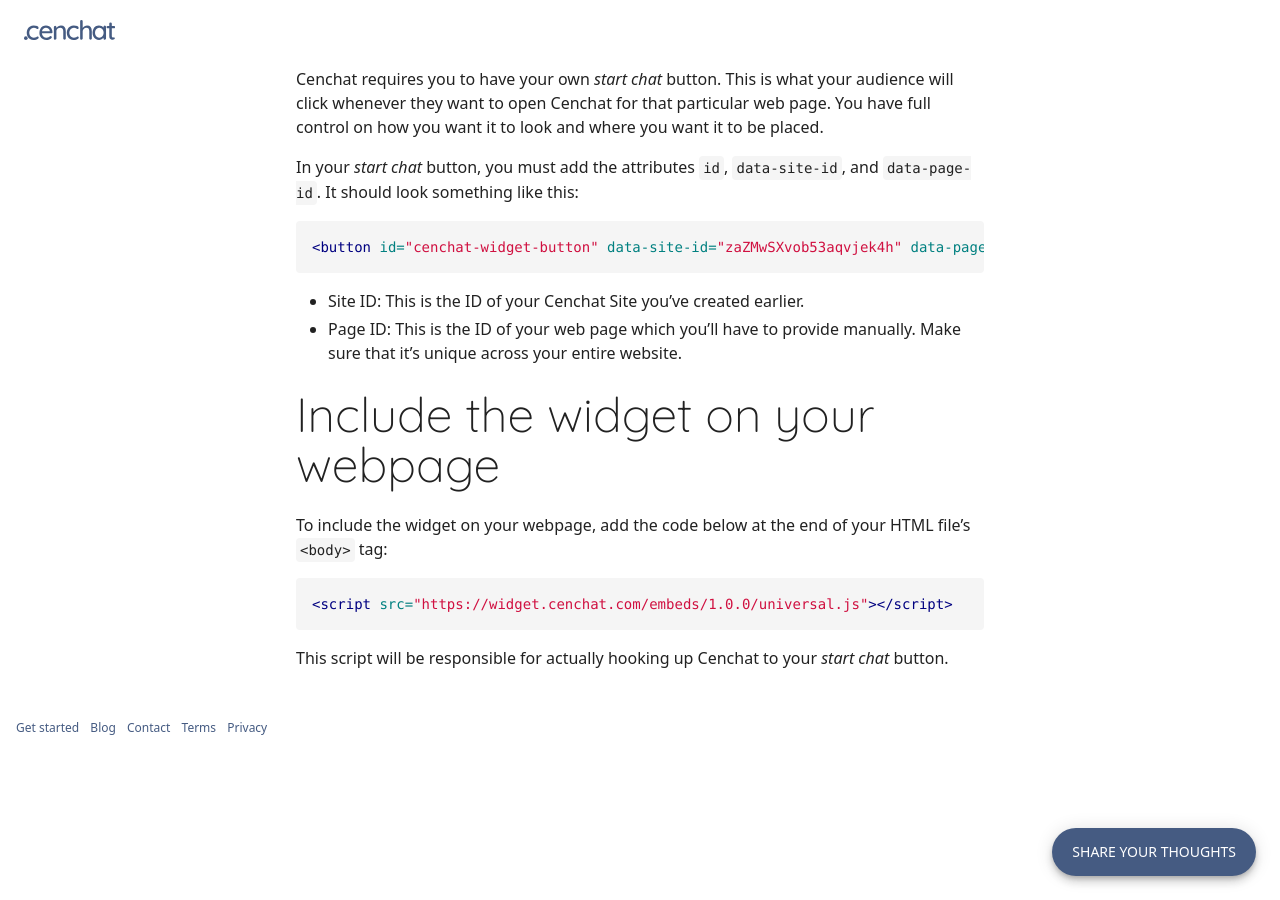
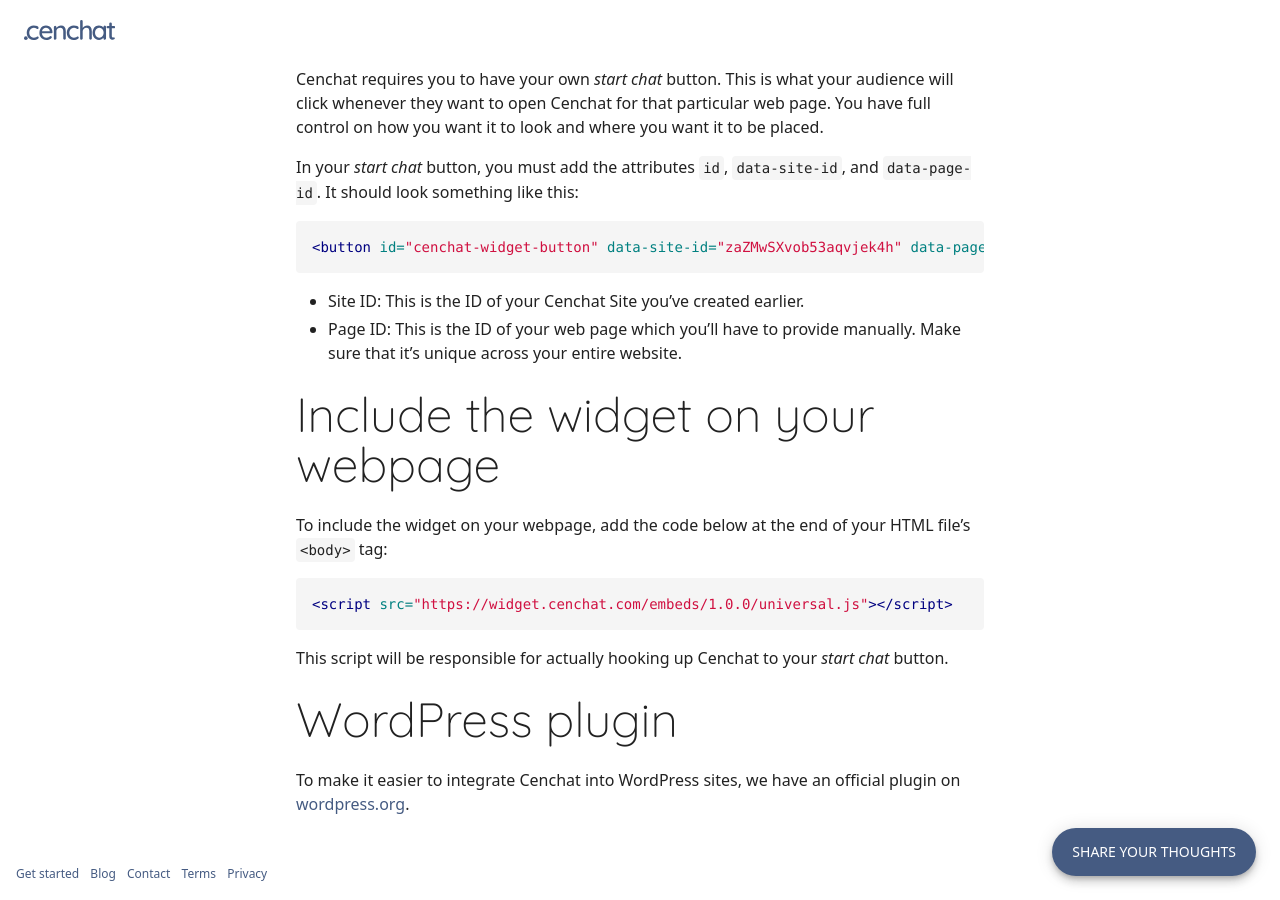
Before and after one commit to cenchat/cenchat.github.io, a Jekyll site: the page built from docs/setting-up-on-your-website.md, in a window 1280 px wide and 900 px high, scrolled down 1028 px. Built offline with Jekyll 4.4.1, drawn with Linux system fonts in a browser that asks for light colours; a script that is not in the unit is left out.

Commit message:
Update logo and add wordpress plugin info in docs

````diff
--- a/_config.yml
+++ b/_config.yml
@@ -17,9 +17,9 @@ title: Cenchat - messaging for websites and blogs
 description: >- # this means to ignore newlines until "baseurl:"
   Bring back the meaningful engagements you've lost from social media and messengers
 baseurl: "" # the subpath of your site, e.g. /blog
-url: "https://cenchat.com" # the base hostname & protocol for your site, e.g. http://example.com
-logo: "https://firebasestorage.googleapis.com/v0/b/cenchat-app.appspot.com/o/assets%2Fimages%2Flogos%2Fcenchat-wordmark-wob-1200.png?alt=media&token=3546efae-ca1c-42b3-98a4-a715f6b4444f"
-image: "https://firebasestorage.googleapis.com/v0/b/cenchat-app.appspot.com/o/assets%2Fimages%2Flogos%2Fcenchat-wordmark-wob-1200.png?alt=media&token=3546efae-ca1c-42b3-98a4-a715f6b4444f"
+url: https://cenchat.com # the base hostname & protocol for your site, e.g. http://example.com
+logo: assets/images/logos/cenchat-wordmark-wob-1200.png
+image: assets/images/logos/cenchat-wordmark-wob-1200.png
 permalink: /blog/:categories/:year/:month/:day/:title:output_ext
 google_analytics: UA-66650537-2
 cenchat:
@@ -30,7 +30,7 @@ defaults:
   - scope:
       path: ""
     values:
-      image: "https://firebasestorage.googleapis.com/v0/b/cenchat-app.appspot.com/o/assets%2Fimages%2Flogos%2Fcenchat-wordmark-wob-1200.png?alt=media&token=3546efae-ca1c-42b3-98a4-a715f6b4444f"
+      image: assets/images/logos/cenchat-wordmark-wob-1200.png
 
 # Build settings
 markdown: kramdown
--- a/_includes/head.html
+++ b/_includes/head.html
@@ -2,6 +2,7 @@
   <meta charset="utf-8">
   <meta http-equiv="X-UA-Compatible" content="IE=edge">
   <meta name="viewport" content="width=device-width, initial-scale=1">
+  <meta property="fb:app_id" content="1049063578483528">
   <link rel="stylesheet" href="https://cdnjs.cloudflare.com/ajax/libs/normalize/8.0.1/normalize.min.css">
   <link rel="stylesheet" href="{{ "/assets/main.css" | relative_url }}">
   {% seo %}
--- a/docs/setting-up-on-your-website.md
+++ b/docs/setting-up-on-your-website.md
@@ -35,3 +35,7 @@ To include the widget on your webpage, add the code below at the end of your HTM
 ```
 
 This script will be responsible for actually hooking up Cenchat to your *start chat* button.
+
+## WordPress plugin
+
+To make it easier to integrate Cenchat into WordPress sites, we have an official plugin on [wordpress.org](https://wordpress.org/plugins/cenchat-comments/).
````
Also changed, not shown: _posts/2019-05-18-using-lerna-to-manage-multiple-ember-apps.md (added, +140 -0 lines), assets/images/logos/cenchat-icon-wob-192.png (added), assets/images/logos/cenchat-icon-wot-72.png (added), assets/images/logos/cenchat-wordmark-wob-1200.png (added).
